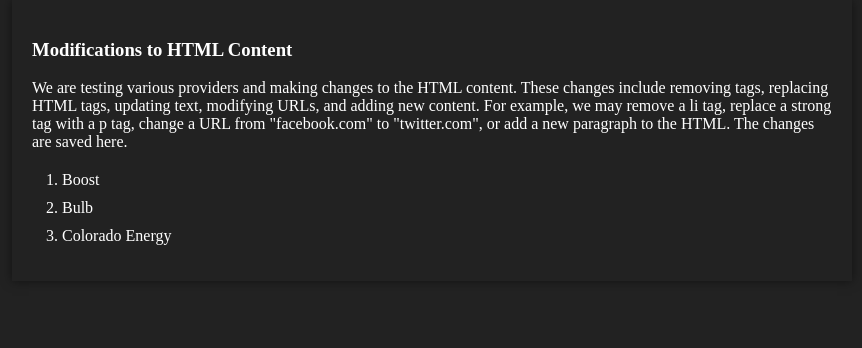
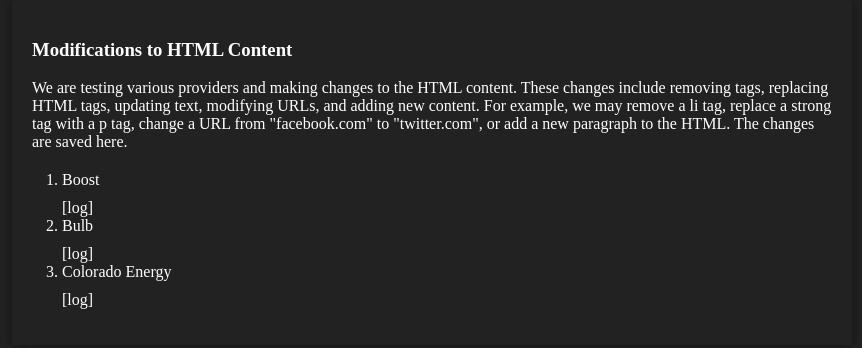
Before and after one commit to samensah/samensah.github.io, a plain HTML site: page index.html in a window 1280 px wide. Shown: the whole page, without its empty margins (208-1070 px from the left). Drawn offline with Linux system fonts and the light colour scheme.

Commit message:
Update index.html

```diff
--- a/index.html
+++ b/index.html
@@ -51,9 +51,9 @@
 	</header>
 	<main>
 		<ul>
-			<li><a href="sites/boostpower.html">Boost</a></li>
-			<li><a href="https://www.bulb.co.uk/terms/">Bulb</a></li>
-			<li><a href="https://www.coloradoenergy.co.uk/terms/">Colorado Energy</a></li>
+			<li><a href="sites/boostpower.html">Boost</a></li> [<a href="https://raw.githubusercontent.com/samensah/samensah.github.io/main/saved_log/boostpower_log.txt">log</a>]
+			<li><a href="https://www.bulb.co.uk/terms/">Bulb</a></li> [<a href="https://raw.githubusercontent.com/samensah/samensah.github.io/main/saved_log/bulb_log.txt">log</a>]
+			<li><a href="https://www.coloradoenergy.co.uk/terms/">Colorado Energy</a></li> [<a href="https://raw.githubusercontent.com/samensah/samensah.github.io/main/saved_log/coloradoenergy_log.txt">log</a>]
 			<!-- <li><a href="https://www.github.com">GitHub</a></li>
 			<li><a href="https://www.medium.com">Medium</a></li> -->
 		</ul>
```
